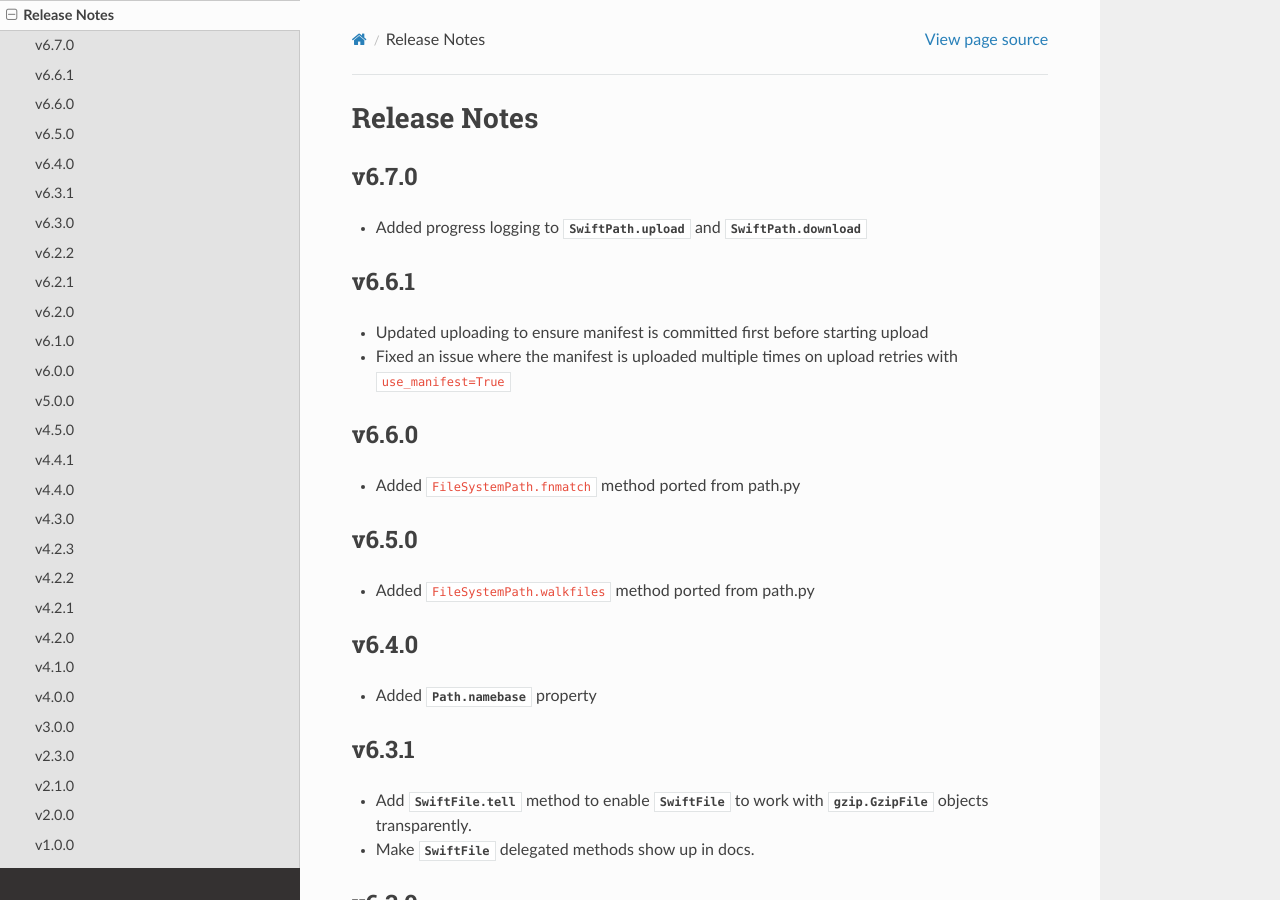
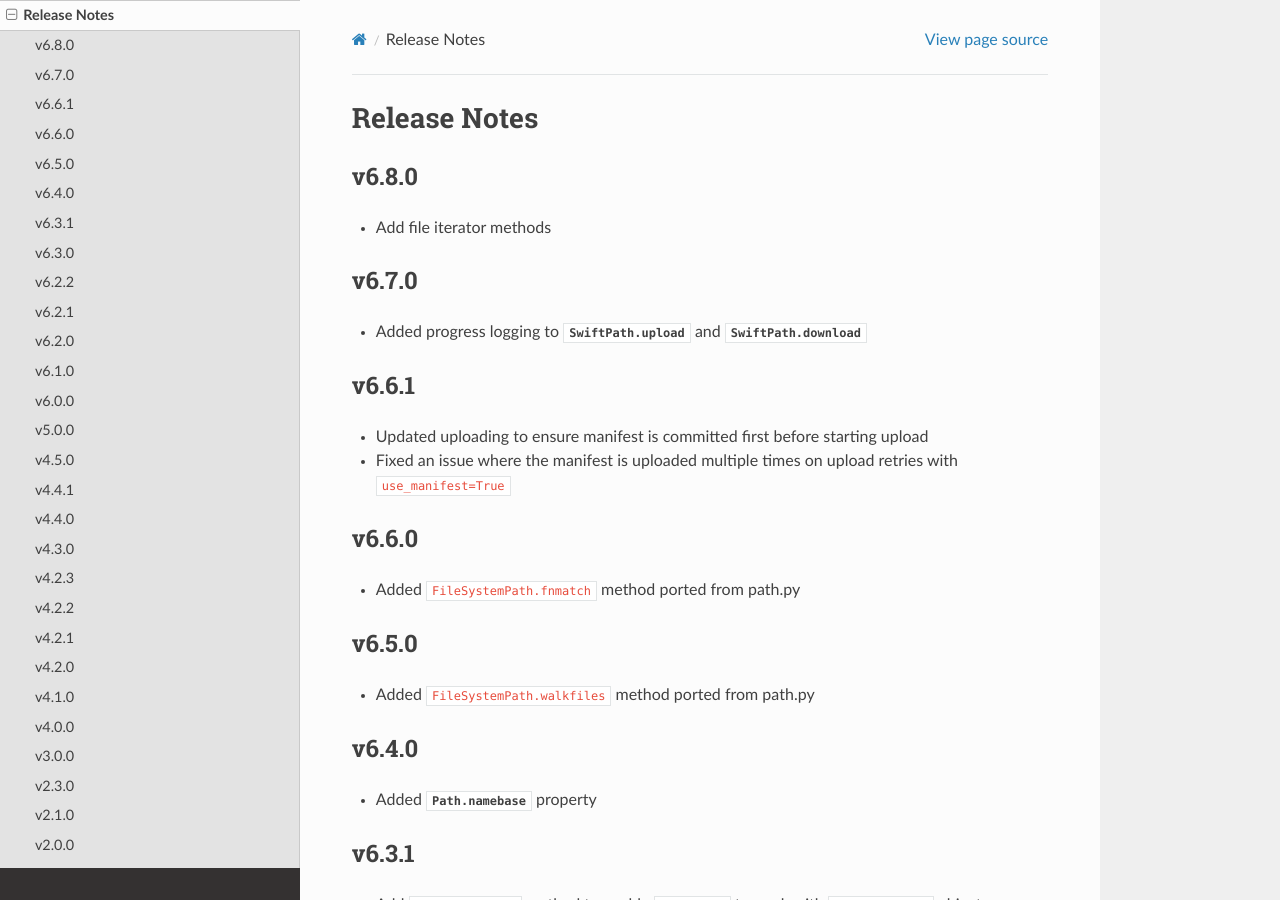
Before and after one commit to counsyl/stor, a Sphinx documentation site: the page built from docs/release_notes.rst, in a window 1280 px wide and 900 px high. Built offline with Sphinx 7.4.7 and the Read the Docs theme 2.0.0, drawn with Linux system fonts in a browser that asks for light colours; the version number could not be read and is left out.

Commit message:
Release notes
Sem-Ver: feature

```diff
--- a/docs/release_notes.rst
+++ b/docs/release_notes.rst
@@ -1,5 +1,10 @@
 Release Notes
 =============
+
+v6.8.0
+------
+
+* Add file iterator methods
 
 v6.7.0
 ------
```
